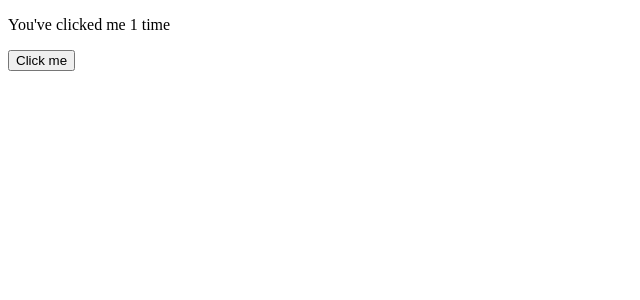
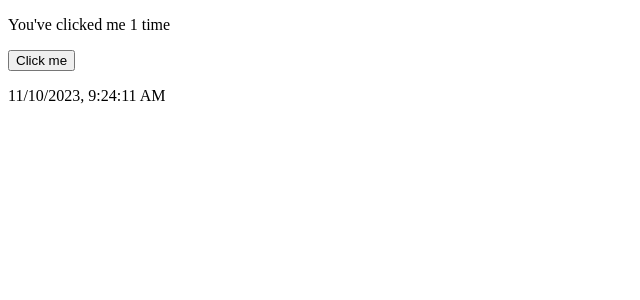
Before and after one commit to Erikote04/Svelte-Tutorial-in-Deep, a Svelte app: page / in a window 1280 px wide. Both pictures are taken after a click on the button "Click me". Shown: the top 300 px of the page, without its empty margins (0-640 px from the left). Built offline with nearby package versions, Linux system fonts and the light colour scheme.

Commit message:
Adding metadata to events

```diff
--- a/src/App.svelte
+++ b/src/App.svelte
@@ -2,8 +2,11 @@
     import Button from "./Button.svelte";
 
     let times = 0;
+    let dates = [];
 
-    function isClicked () {
+    function isClicked(event) {
+        const date = event.detail.date;
+        dates = [...dates, date];
         times += 1;
     }
 </script>
@@ -11,3 +14,7 @@
 <p>You've clicked me {times} {times === 1 ? "time" : "times"}</p>
 
 <Button on:clicked={isClicked}/>
+
+{#each dates as date}
+    <p>{date}</p>
+{/each}
--- a/src/Button.svelte
+++ b/src/Button.svelte
@@ -4,7 +4,11 @@
     let dispatch = createEventDispatcher();
 
     function click() {
-        dispatch("clicked")
+        let timestamp = new Date();
+        let now = timestamp.toLocaleString();
+        dispatch("clicked", {
+            date: now
+        });
     }
 </script>
 
```
